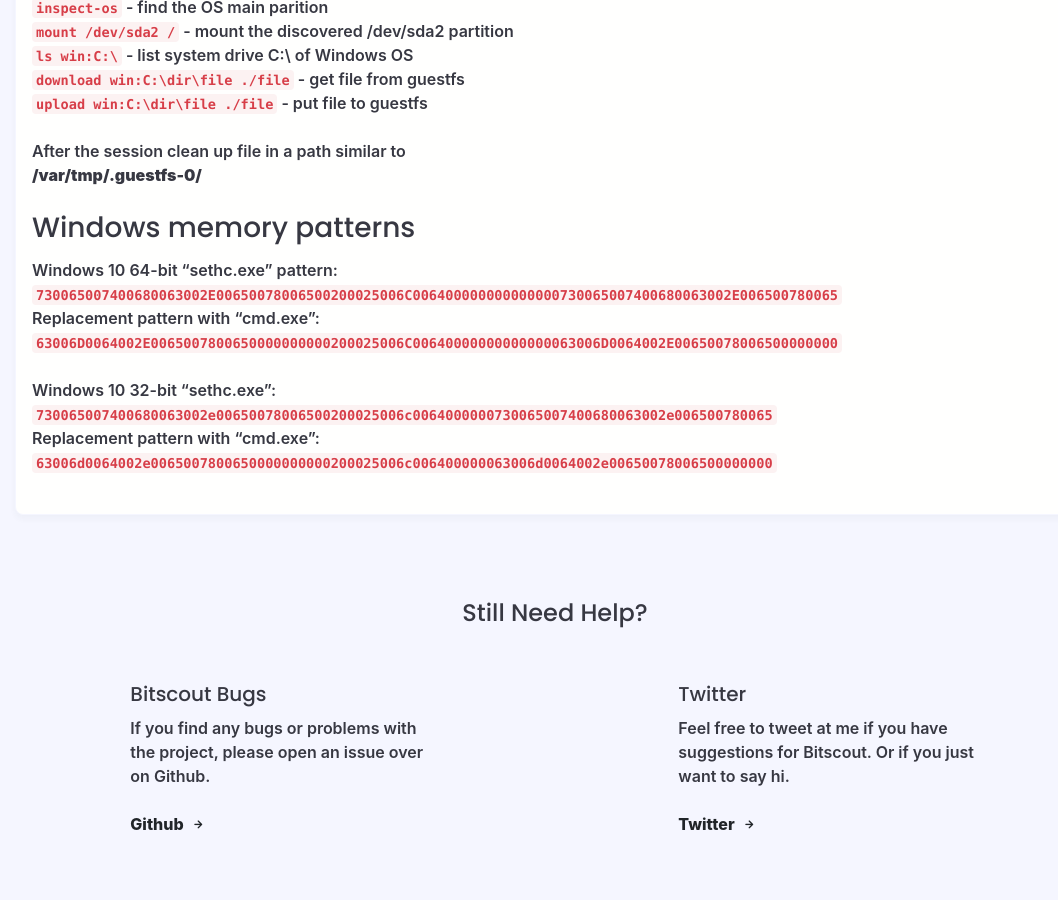
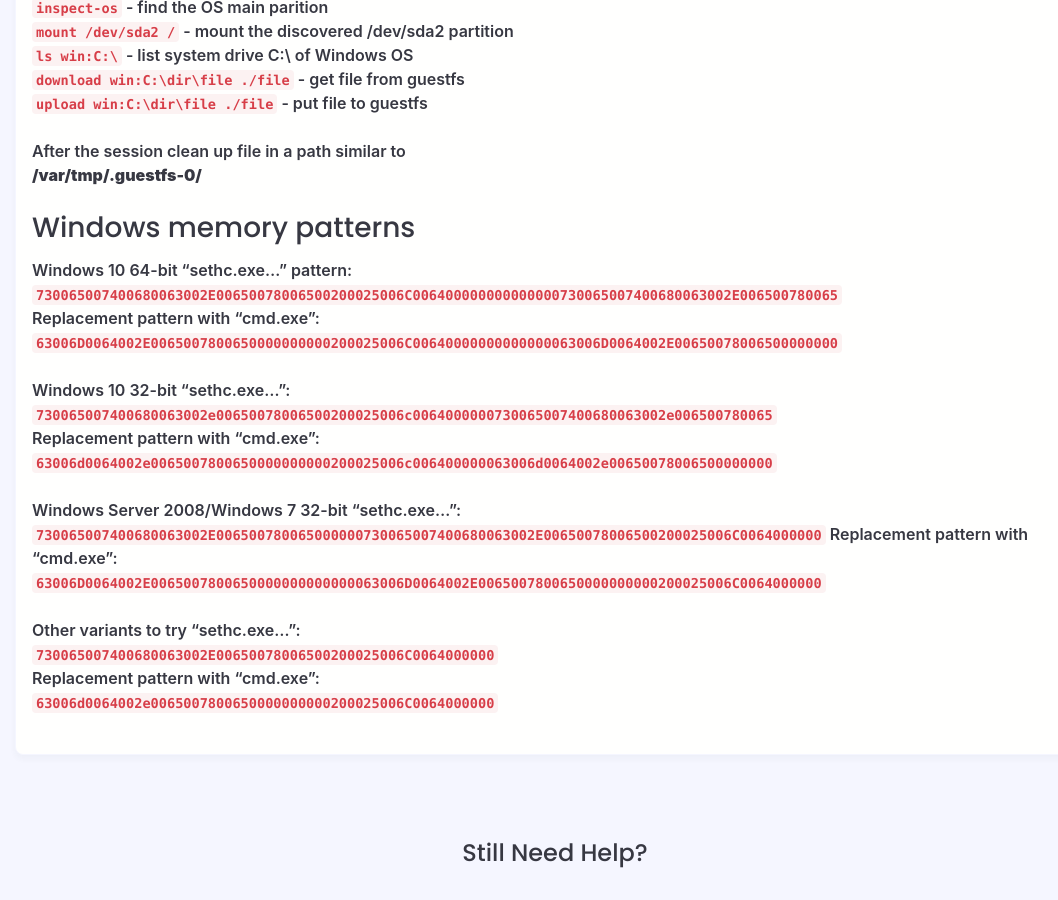
Before and after one commit to bitscout-forensics/bitscout-forensics.github.io, a Jekyll site: the page built from _posts/docs/2021-05-31-cheatsheet.md, in a window 1280 px wide and 900 px high, scrolled down 2854 px. Shown: the whole window, without its empty margins (85-1143 px from the left). Built offline with Jekyll 4.4.1, drawn with Linux system fonts in a browser that asks for light colours; nearby versions of some CDN libraries; some web fonts are replaced; some of the changed text lies outside the part shown.

Commit message:
Added new Windows sethc patterns

```diff
--- a/_posts/docs/2021-05-31-cheatsheet.md
+++ b/_posts/docs/2021-05-31-cheatsheet.md
@@ -101,12 +101,22 @@
 **/var/tmp/.guestfs-0/**
 
 ### Windows memory patterns ###
-Windows 10 64-bit "sethc.exe" pattern:
+Windows 10 64-bit "sethc.exe..." pattern:
 **`730065007400680063002E00650078006500200025006C006400000000000000730065007400680063002E006500780065`**
 Replacement pattern with "cmd.exe":
 **`63006D0064002E0065007800650000000000200025006C00640000000000000063006D0064002E00650078006500000000`**
 
-Windows 10 32-bit "sethc.exe":
+Windows 10 32-bit "sethc.exe...":
 **`730065007400680063002e00650078006500200025006c0064000000730065007400680063002e006500780065`**
 Replacement pattern with "cmd.exe":
 **`63006d0064002e0065007800650000000000200025006c006400000063006d0064002e00650078006500000000`**
+
+Windows Server 2008/Windows 7 32-bit "sethc.exe...":
+**`730065007400680063002E006500780065000000730065007400680063002E00650078006500200025006C0064000000`**
+Replacement pattern with "cmd.exe":
+**`63006D0064002E0065007800650000000000000063006D0064002E0065007800650000000000200025006C0064000000`**
+
+Other variants to try "sethc.exe...":
+**`730065007400680063002E00650078006500200025006C0064000000`**
+Replacement pattern with "cmd.exe":
+**`63006d0064002e0065007800650000000000200025006C0064000000`**
```
